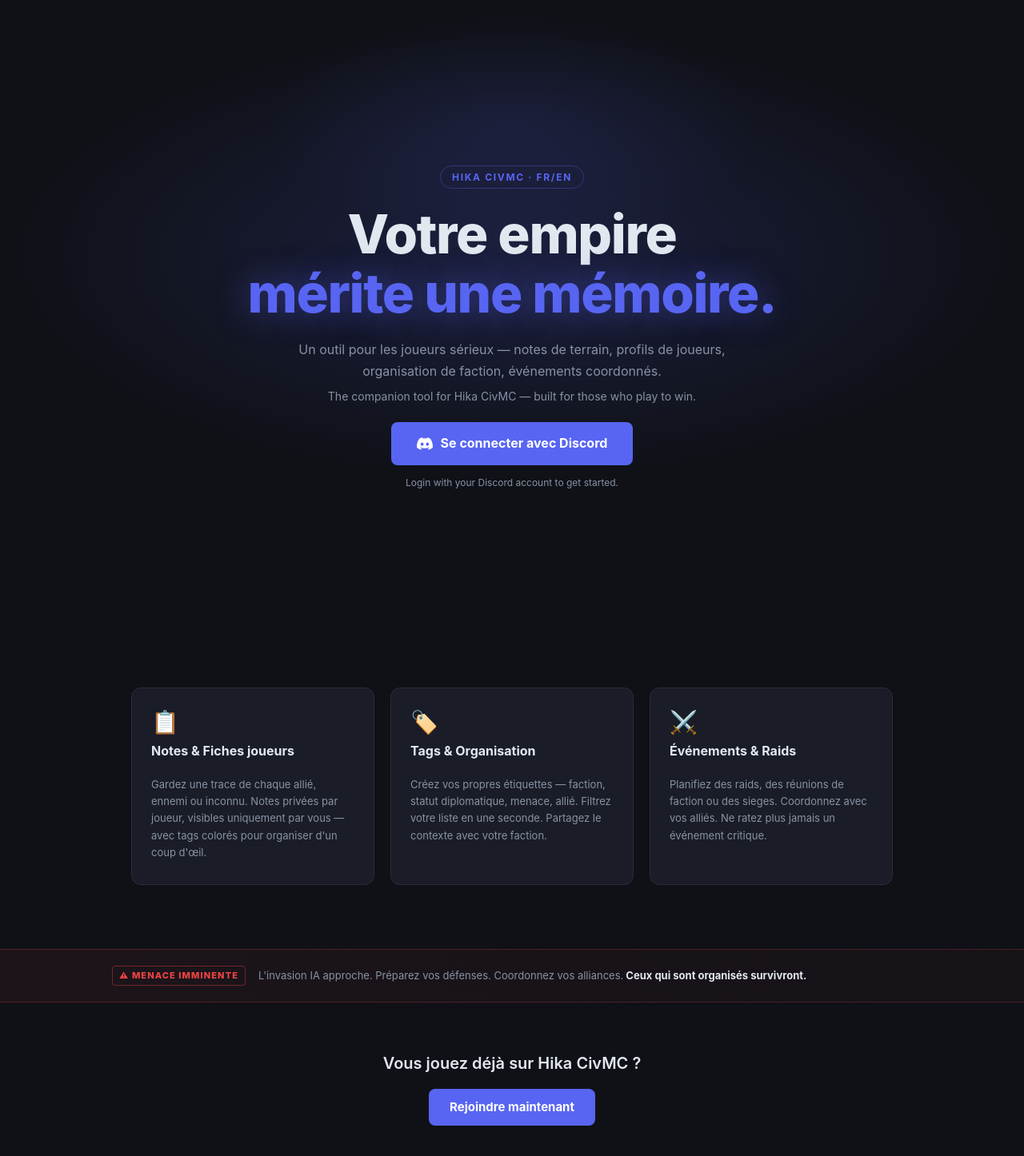
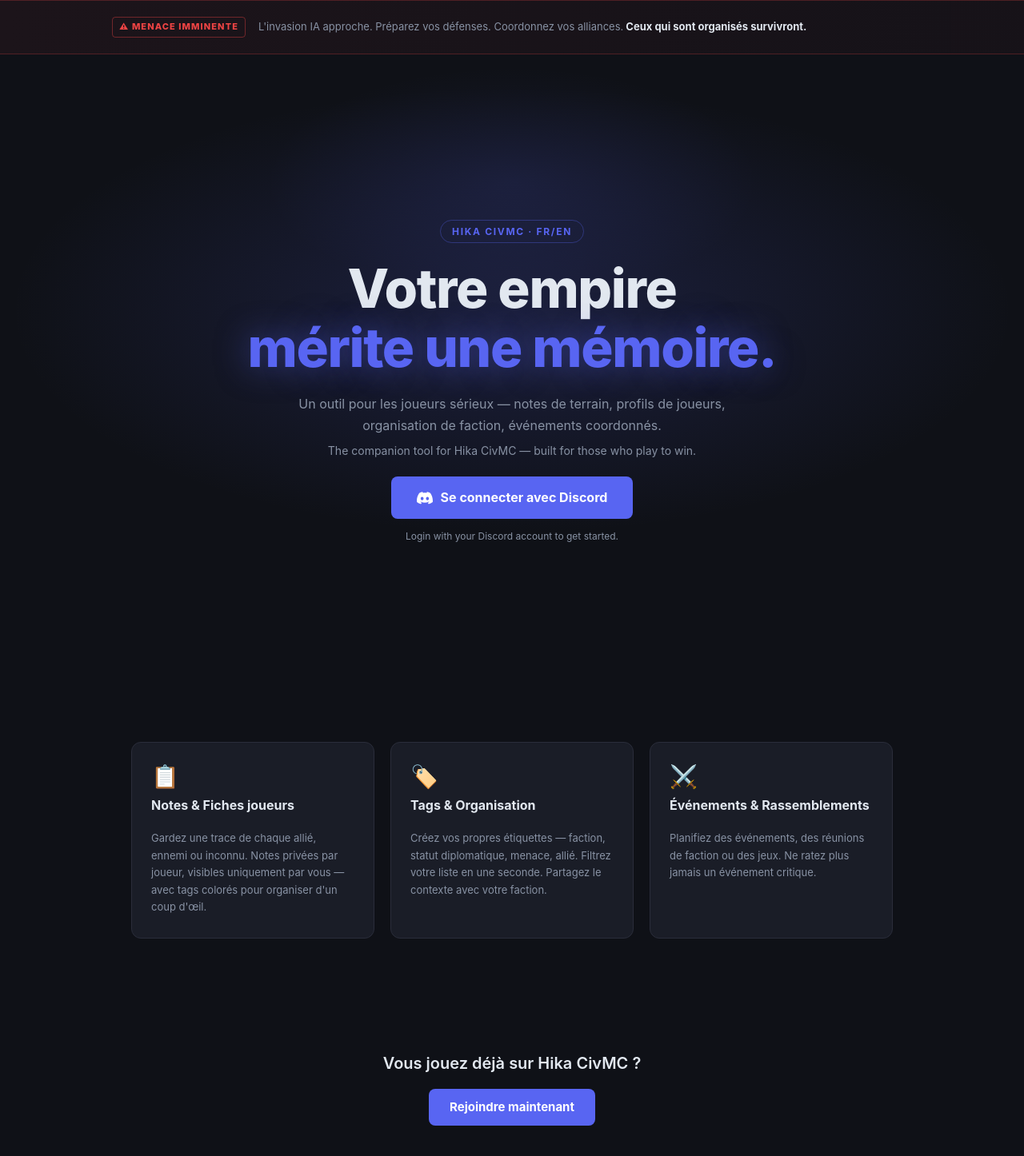
Before and after one commit to ImTheSpyke/hika-civmc-website, a React (Vite) app in the folder packages/web/: page / in a window 1280 px wide. Shown: the top 1446 px of the page at 80% size. Built offline with nearby package versions, Linux system fonts and the light colour scheme; no server answers.

Commit message:
Update LoginPage.tsx

```diff
--- a/packages/web/src/pages/LoginPage.tsx
+++ b/packages/web/src/pages/LoginPage.tsx
@@ -51,6 +51,16 @@
 
   return (
     <div className="landing">
+      {/* ── Invasion banner ── */}
+      <section className="landing-invasion">
+        <div className="landing-invasion-inner">
+          <span className="landing-invasion-label">⚠ MENACE IMMINENTE</span>
+          <p className="landing-invasion-text">
+            L'invasion IA approche. Préparez vos défenses. Coordonnez vos alliances.
+            <strong> Ceux qui sont organisés survivront.</strong>
+          </p>
+        </div>
+      </section>
 
       {/* ── Hero ── */}
       <section className="landing-hero">
@@ -93,21 +103,11 @@
         />
         <FeatureCard
           icon="⚔️"
-          title="Événements & Raids"
-          body="Planifiez des raids, des réunions de faction ou des sieges. Coordonnez avec vos alliés. Ne ratez plus jamais un événement critique."
+          title="Événements & Rassemblements"
+          body="Planifiez des événements, des réunions de faction ou des jeux. Ne ratez plus jamais un événement critique."
         />
       </section>
 
-      {/* ── Invasion banner ── */}
-      <section className="landing-invasion">
-        <div className="landing-invasion-inner">
-          <span className="landing-invasion-label">⚠ MENACE IMMINENTE</span>
-          <p className="landing-invasion-text">
-            L'invasion IA approche. Préparez vos défenses. Coordonnez vos alliances.
-            <strong> Ceux qui sont organisés survivront.</strong>
-          </p>
-        </div>
-      </section>
 
       {/* ── Footer CTA ── */}
       <section className="landing-footer-cta">
```
